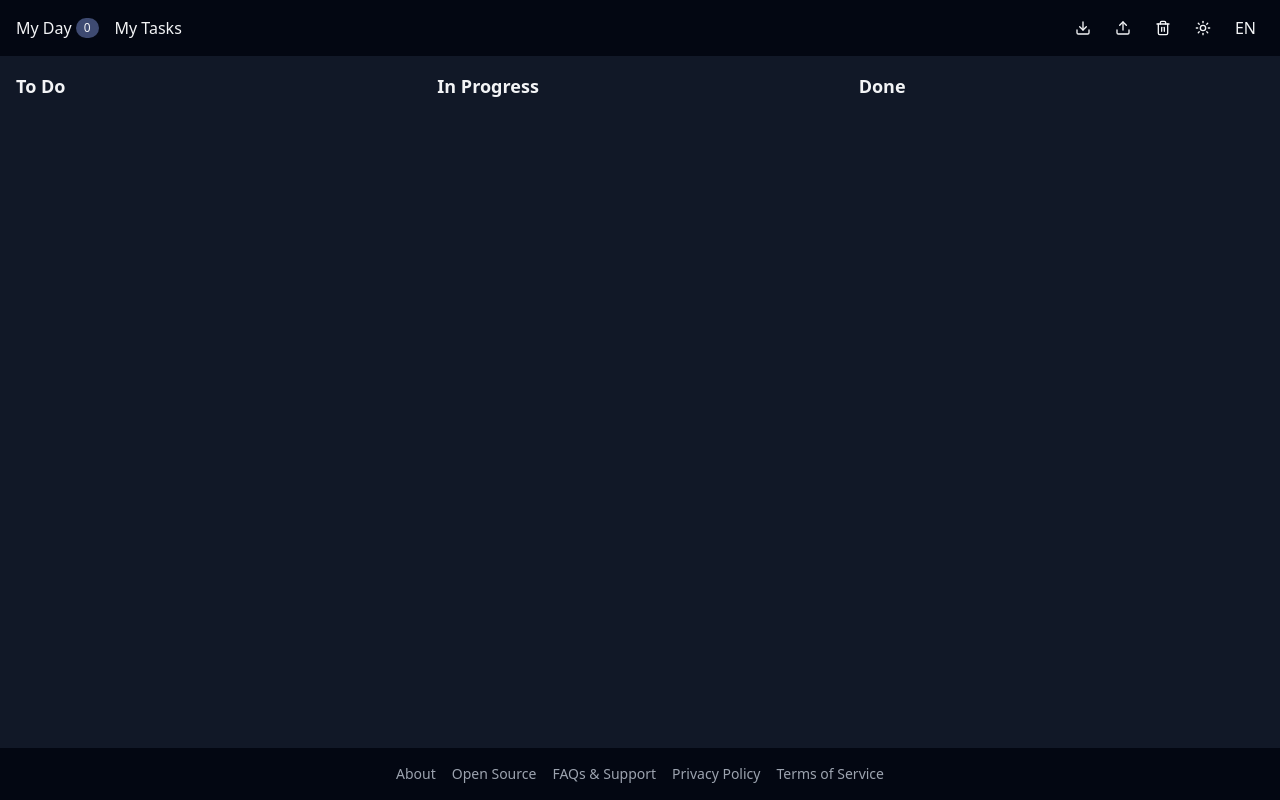
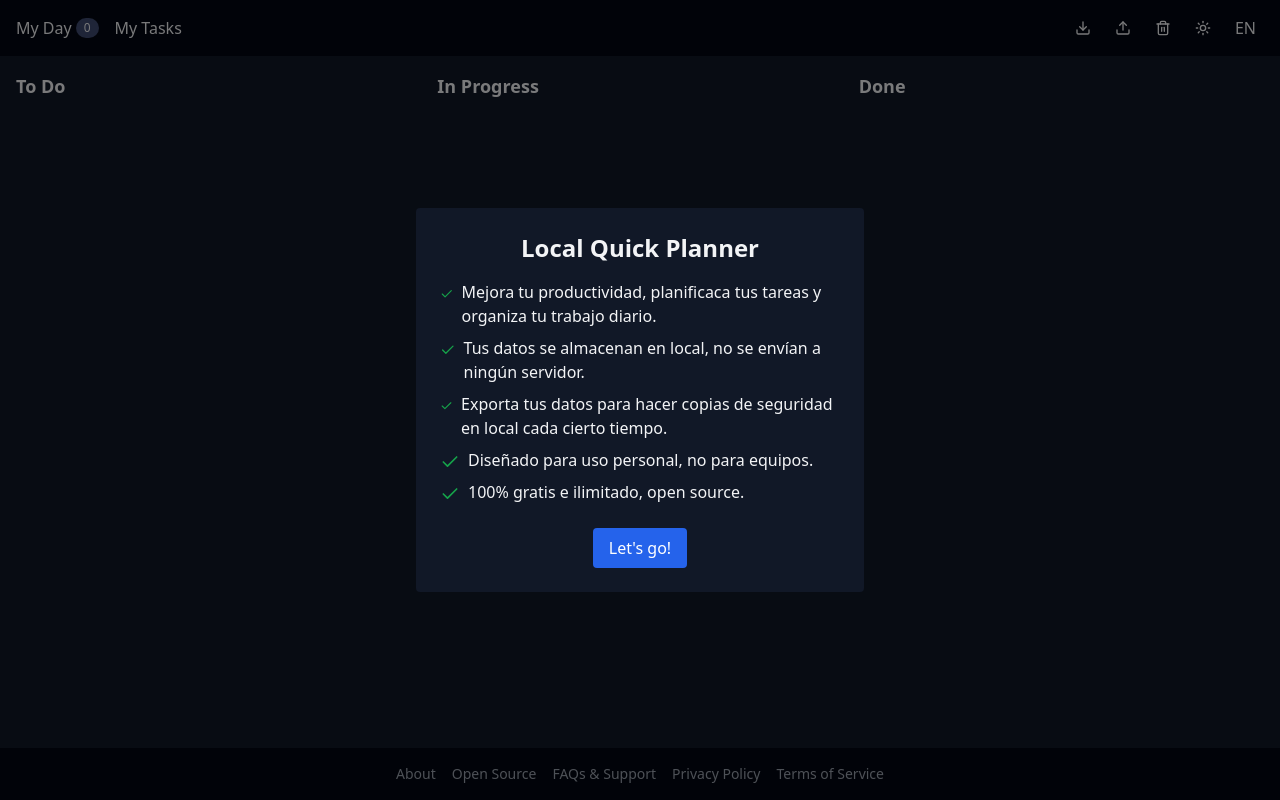
Before and after one commit to AntonioHCervantes/local-quick-planner, a Next.js app: page /my-day in a window 1280 px wide. Built offline with nearby package versions, Linux system fonts and the light colour scheme.

Commit message:
Create welcome modal component

```diff
--- a/app/layout.tsx
+++ b/app/layout.tsx
@@ -3,6 +3,7 @@ import type { ReactNode } from 'react';
 import type { Metadata } from 'next';
 import Header from '../components/Header/Header';
 import Footer from '../components/Footer/Footer';
+import WelcomeModal from '../components/WelcomeModal/WelcomeModal';
 import { I18nProvider } from '../lib/i18n';
 
 export const metadata: Metadata = {
@@ -15,6 +16,7 @@ export default function RootLayout({ children }: { children: ReactNode }) {
       <body className="flex min-h-screen flex-col bg-white text-gray-900 dark:bg-gray-900 dark:text-gray-100">
         <I18nProvider>
           <Header />
+          <WelcomeModal />
           <main className="flex-1">{children}</main>
           <Footer />
         </I18nProvider>
--- /dev/null
+++ b/components/WelcomeModal/WelcomeModal.tsx
@@ -0,0 +1,70 @@
+'use client';
+
+import { useEffect, useState } from 'react';
+import { useRouter } from 'next/navigation';
+import { Check } from 'lucide-react';
+import { useStore } from '../../lib/store';
+
+const WELCOME_KEY = 'localquickplanner:welcome';
+
+export default function WelcomeModal() {
+  const { tasks } = useStore();
+  const router = useRouter();
+  const [show, setShow] = useState(false);
+
+  useEffect(() => {
+    if (tasks.length === 0 && typeof window !== 'undefined') {
+      const seen = localStorage.getItem(WELCOME_KEY);
+      if (!seen) {
+        setShow(true);
+      }
+    }
+  }, [tasks]);
+
+  const close = () => {
+    if (typeof window !== 'undefined') {
+      localStorage.setItem(WELCOME_KEY, '1');
+    }
+    setShow(false);
+    router.push('/my-tasks');
+  };
+
+  if (!show) return null;
+
+  const items = [
+    'Mejora tu productividad, planificaca tus tareas y organiza tu trabajo diario.',
+    'Tus datos se almacenan en local, no se envían a ningún servidor.',
+    'Exporta tus datos para hacer copias de seguridad en local cada cierto tiempo.',
+    'Diseñado para uso personal, no para equipos.',
+    '100% gratis e ilimitado, open source.',
+  ];
+
+  return (
+    <div className="fixed inset-0 z-50 flex items-center justify-center bg-black/50 p-4">
+      <div className="w-full max-w-md rounded bg-white p-6 text-gray-900 dark:bg-gray-900 dark:text-gray-100">
+        <h2 className="mb-4 text-center text-2xl font-bold">
+          Local Quick Planner
+        </h2>
+        <ul className="mb-6 space-y-2">
+          {items.map(text => (
+            <li
+              key={text}
+              className="flex items-start gap-2"
+            >
+              <Check className="mt-1 h-5 w-5 text-green-600" />
+              <span>{text}</span>
+            </li>
+          ))}
+        </ul>
+        <div className="text-center">
+          <button
+            onClick={close}
+            className="rounded bg-blue-600 px-4 py-2 text-white hover:bg-blue-500 focus:bg-blue-500"
+          >
+            Let&apos;s go!
+          </button>
+        </div>
+      </div>
+    </div>
+  );
+}
```
